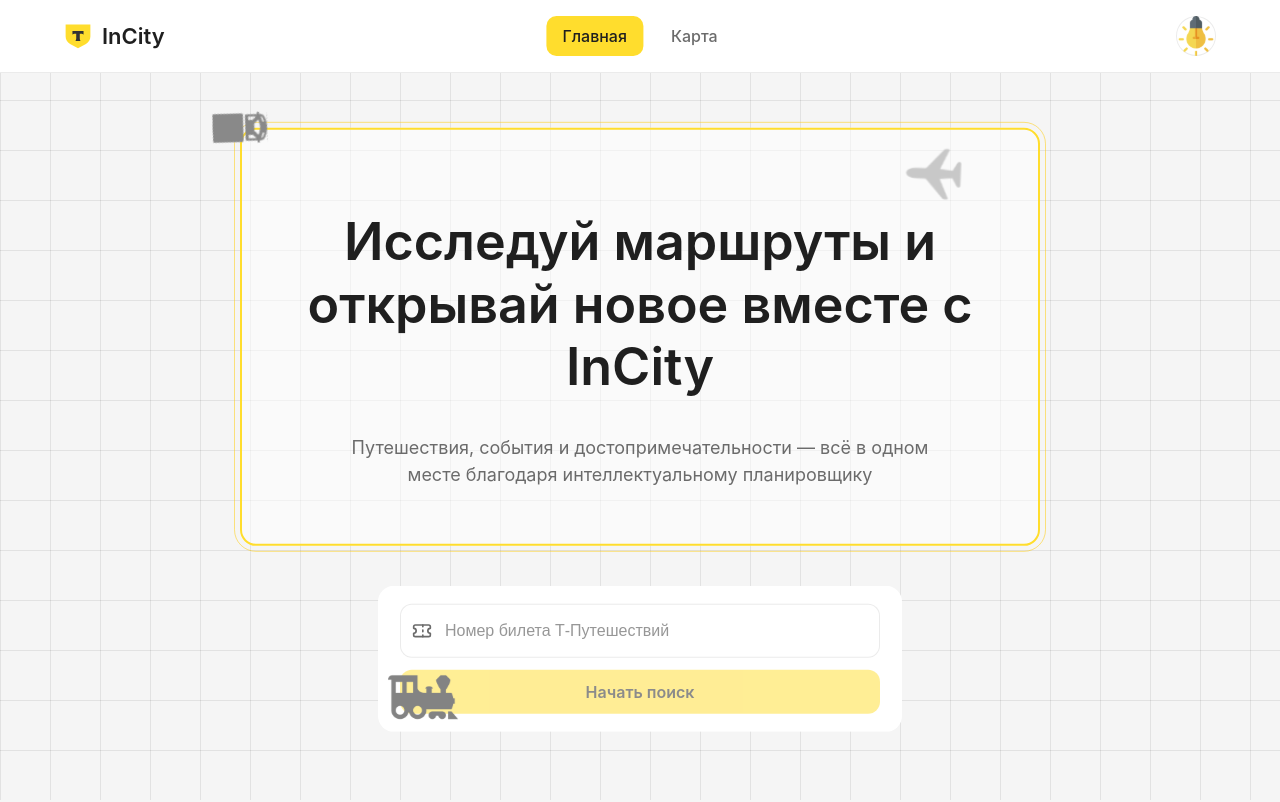
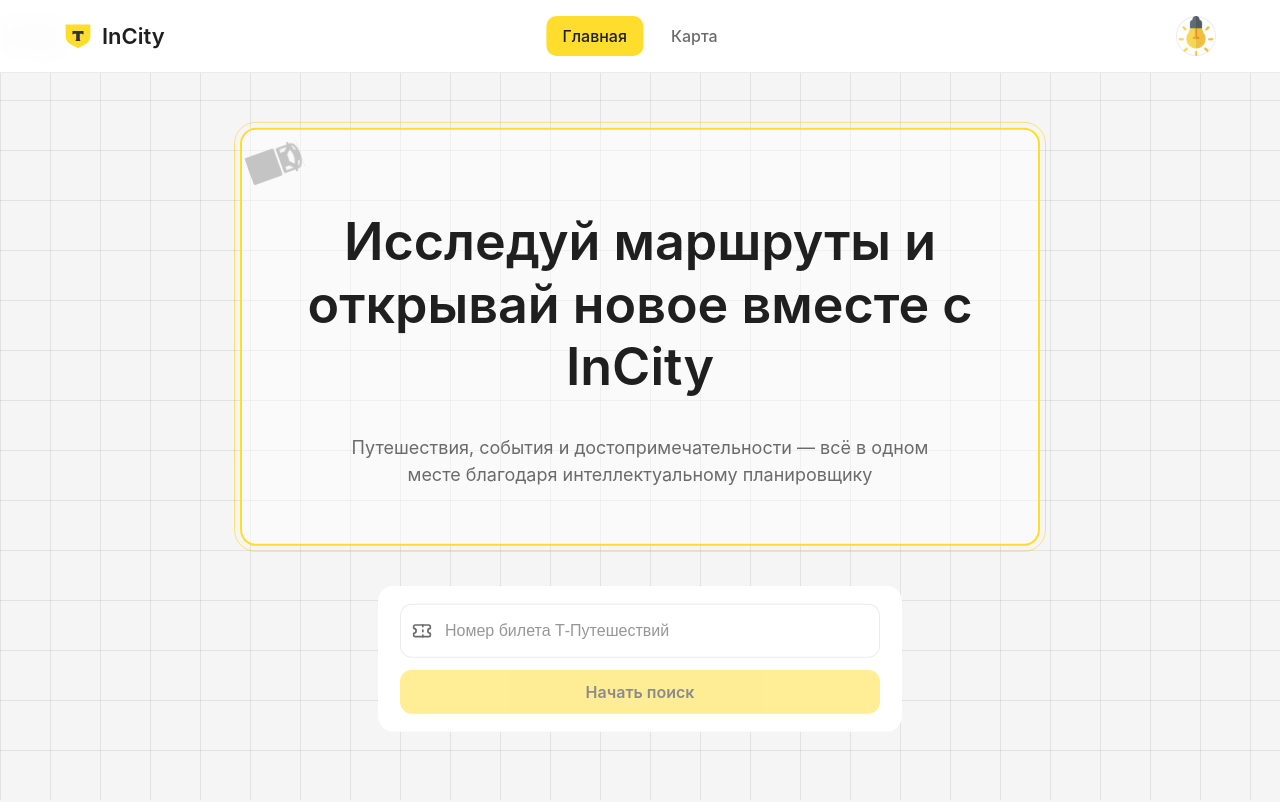
Before and after one commit to Kriss010119/InCity, a React (Vite) app in the folder frontend/: page / in a window 1280 px wide. Shown: the top 802 px of the page. Built offline with nearby package versions, Linux system fonts and the light colour scheme.

Commit message:
feat: добавлены стили мобилок для иконок транспорта

```diff
--- a/frontend/src/components/transport-icon/TransportIcon.module.css
+++ b/frontend/src/components/transport-icon/TransportIcon.module.css
@@ -1,7 +1,7 @@
 .transport-icon {
   position: absolute;
-  width: 70px;
-  height: 70px;
+  width: var(--transport-icon-size);
+  height: var(--transport-icon-size);
   background-size: contain;
   background-repeat: no-repeat;
   opacity: 1;
@@ -9,8 +9,8 @@
 }
 
 .transport-icon-car {
-  animation: car-border-move 25s linear infinite;
-  z-index: 50;
+  animation: car-border-move var(--transport-animation-duration-car) var(--transport-animation-easing) infinite;
+  z-index: var(--z-index-transport-car);
   left: var(--frame-x, 0);
   top: var(--frame-y, 0);
   width: var(--car-size, 70px);
@@ -19,15 +19,15 @@
 }
 
 .transport-icon-plane {
-  top: 60px;
-  animation: plane-snake-move-combined 20s linear infinite;
+  top: var(--transport-plane-top);
+  animation: plane-snake-move-combined var(--transport-animation-duration-plane) var(--transport-animation-easing) infinite;
 }
 
 .transport-icon-train {
-  bottom: 70px;
-  left: -100px;
-  animation: train-move 15s linear infinite;
-  z-index: 20;
+  bottom: var(--transport-train-bottom);
+  left: var(--transport-train-start-left);
+  animation: train-move var(--transport-animation-duration-train) var(--transport-animation-easing) infinite;
+  z-index: var(--z-index-transport-train);
 }
 
 @keyframes car-border-move {
@@ -36,8 +36,7 @@
       translate(
         calc(0px - var(--car-size, 70px) / 2),
         calc(0px - var(--car-size, 70px) / 2)
-      )
-      rotate(18deg);
+      ) rotate(var(--car-rotate-angle-1));
   }
 
   18% {
@@ -45,8 +44,7 @@
       translate(
         calc(var(--border-width, 800px) - calc(var(--car-size, 70px) / 2)),
         calc(0px - var(--car-size, 70px) / 2)
-      )
-      rotate(18deg);
+      ) rotate(var(--car-rotate-angle-1));
   }
 
   22% {
@@ -54,8 +52,7 @@
       translate(
         calc(var(--border-width, 800px) - calc(var(--car-size, 70px) / 2)),
         calc(0px - var(--car-size, 70px) / 2)
-      )
-      rotate(108deg);
+      ) rotate(var(--car-rotate-angle-2));
   }
 
   25% {
@@ -63,8 +60,7 @@
       translate(
         calc(var(--border-width, 800px) - calc(var(--car-size, 70px) / 2)),
         calc(0px - var(--car-size, 70px) / 2)
-      )
-      rotate(108deg);
+      ) rotate(var(--car-rotate-angle-2));
   }
 
   43% {
@@ -72,8 +68,7 @@
       translate(
         calc(var(--border-width, 800px) - calc(var(--car-size, 70px) / 2)),
         calc(var(--border-height, 300px) - calc(var(--car-size, 70px) / 2))
-      )
-      rotate(108deg);
+      ) rotate(var(--car-rotate-angle-2));
   }
 
   47% {
@@ -81,8 +76,7 @@
       translate(
         calc(var(--border-width, 800px) - calc(var(--car-size, 70px) / 2)),
         calc(var(--border-height, 300px) - calc(var(--car-size, 70px) / 2))
-      )
-      rotate(198deg);
+      ) rotate(var(--car-rotate-angle-3));
   }
 
   50% {
@@ -90,8 +84,7 @@
       translate(
         calc(var(--border-width, 800px) - calc(var(--car-size, 70px) / 2)),
         calc(var(--border-height, 300px) - calc(var(--car-size, 70px) / 2))
-      )
-      rotate(198deg);
+      ) rotate(var(--car-rotate-angle-3));
   }
 
   68% {
@@ -99,8 +92,7 @@
       translate(
         calc(0px - var(--car-size, 70px) / 2),
         calc(var(--border-height, 300px) - calc(var(--car-size, 70px) / 2))
-      )
-      rotate(198deg);
+      ) rotate(var(--car-rotate-angle-3));
   }
 
   72% {
@@ -108,8 +100,7 @@
       translate(
         calc(0px - var(--car-size, 70px) / 2),
         calc(var(--border-height, 300px) - calc(var(--car-size, 70px) / 2))
-      )
-      rotate(288deg);
+      ) rotate(var(--car-rotate-angle-4));
   }
 
   75% {
@@ -117,8 +108,7 @@
       translate(
         calc(0px - var(--car-size, 70px) / 2),
         calc(var(--border-height, 300px) - calc(var(--car-size, 70px) / 2))
-      )
-      rotate(288deg);
+      ) rotate(var(--car-rotate-angle-4));
   }
 
   93% {
@@ -126,8 +116,7 @@
       translate(
         calc(0px - var(--car-size, 70px) / 2),
         calc(0px - var(--car-size, 70px) / 2)
-      )
-      rotate(288deg);
+      ) rotate(var(--car-rotate-angle-4));
   }
 
   97% {
@@ -135,8 +124,7 @@
       translate(
         calc(0px - var(--car-size, 70px) / 2),
         calc(0px - var(--car-size, 70px) / 2)
-      )
-      rotate(378deg);
+      ) rotate(var(--car-rotate-angle-5));
   }
 
   100% {
@@ -144,50 +132,49 @@
       translate(
         calc(0px - var(--car-size, 70px) / 2),
         calc(0px - var(--car-size, 70px) / 2)
-      )
-      rotate(378deg);
+      ) rotate(var(--car-rotate-angle-5));
   }
 }
 
 @keyframes plane-snake-move-combined {
   0% {
-    transform: translateX(calc(100vw + 100px)) translateY(20px);
+    transform: translateX(calc(100vw + var(--plane-start-offset-x))) translateY(var(--plane-wave-offset-y));
   }
   10% {
-    transform: translateX(90vw) translateY(80px);
+    transform: translateX(90vw) translateY(calc(var(--plane-wave-offset-y) + var(--plane-wave-amplitude)));
   }
   20% {
-    transform: translateX(80vw) translateY(20px);
+    transform: translateX(80vw) translateY(var(--plane-wave-offset-y));
   }
   30% {
-    transform: translateX(70vw) translateY(80px);
+    transform: translateX(70vw) translateY(calc(var(--plane-wave-offset-y) + var(--plane-wave-amplitude)));
   }
   40% {
-    transform: translateX(60vw) translateY(20px);
+    transform: translateX(60vw) translateY(var(--plane-wave-offset-y));
   }
   50% {
-    transform: translateX(50vw) translateY(80px);
+    transform: translateX(50vw) translateY(calc(var(--plane-wave-offset-y) + var(--plane-wave-amplitude)));
   }
   60% {
-    transform: translateX(40vw) translateY(20px);
+    transform: translateX(40vw) translateY(var(--plane-wave-offset-y));
   }
   70% {
-    transform: translateX(30vw) translateY(80px);
+    transform: translateX(30vw) translateY(calc(var(--plane-wave-offset-y) + var(--plane-wave-amplitude)));
   }
   80% {
-    transform: translateX(20vw) translateY(20px);
+    transform: translateX(20vw) translateY(var(--plane-wave-offset-y));
   }
   90% {
-    transform: translateX(10vw) translateY(80px);
+    transform: translateX(10vw) translateY(calc(var(--plane-wave-offset-y) + var(--plane-wave-amplitude)));
   }
   100% {
-    transform: translateX(-100px) translateY(20px);
+    transform: translateX(calc(-1 * var(--plane-start-offset-x))) translateY(var(--plane-wave-offset-y));
   }
 }
 
 @keyframes train-move {
   0% {
-    transform: translateX(-100px);
+    transform: translateX(var(--transport-train-start-left));
   }
   100% {
     transform: translateX(calc(100vw + 100px));
@@ -196,42 +183,20 @@
 
 @media (max-width: 768px) {
   .transport-icon {
-    width: 36px;
-    height: 36px;
+    width: var(--transport-icon-size-mobile);
+    height: var(--transport-icon-size-mobile);
   }
 
   .transport-icon-car {
-    width: 36px;
-    height: 36px;
-    animation: car-border-move-mobile 15s linear infinite;
+    width: var(--transport-icon-size-mobile);
+    height: var(--transport-icon-size-mobile);
   }
 
   .transport-icon-plane {
-    top: -30px;
+    top: var(--transport-plane-top-mobile);
   }
 
   .transport-icon-train {
-    bottom: -300px;
-  }
-
-  @keyframes car-border-move-mobile {
-    0% {
-      transform: translate(0, 0);
-    }
-    25% {
-      transform: translate(calc(var(--border-width, 400px) - 36px), 0);
-    }
-    50% {
-      transform: translate(
-        calc(var(--border-width, 400px) - 36px),
-        calc(var(--border-height, 200px) - 36px)
-      );
-    }
-    75% {
-      transform: translate(0, calc(var(--border-height, 200px) - 36px));
-    }
-    100% {
-      transform: translate(0, 0);
-    }
+    bottom: var(--transport-train-bottom-mobile);
   }
 }
```
